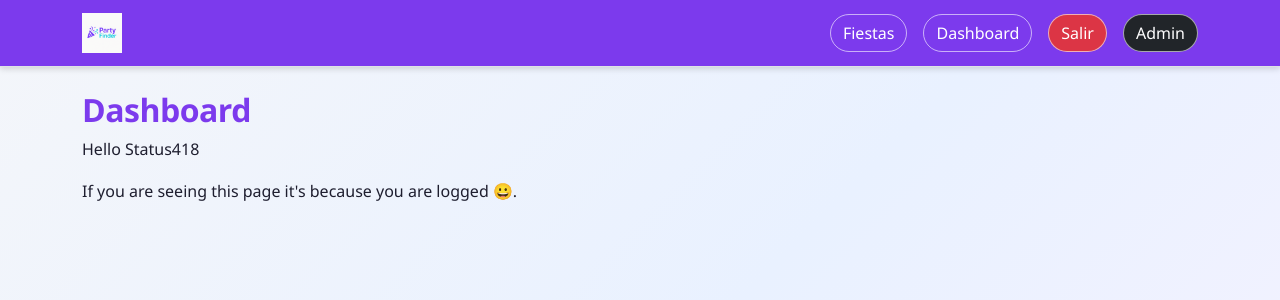
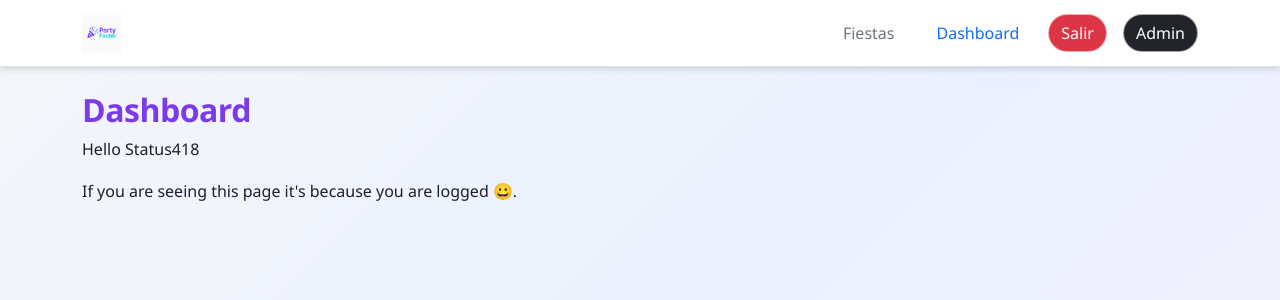
Before and after one commit to MateoLerda/Ingenieria_Web_Grupo2, a Django app: page /dashboard/ in a window 1280 px wide. Shown: the top 300 px of the page. Run offline with Django 5.2, Linux system fonts and the light colour scheme; a user stored in the database is signed in; some libraries are stand-ins or nearby versions.

Commit message:
remove css lines with !important

```diff
--- a/mainapp/static/mainapp/css/styles.css
+++ b/mainapp/static/mainapp/css/styles.css
@@ -22,20 +22,17 @@ body {
    NAVBAR
    ========================== */
 .navbar {
-  background: var(--pf-primary) !important;
   box-shadow: 0 2px 6px rgba(0,0,0,0.15);
   transition: all 0.3s ease;
 }
 
 .navbar .navbar-brand {
-  color: white !important;
   font-weight: bold;
   font-size: 1.4rem;
 }
 
 .navbar .btn {
   border-radius: 999px;
-  color: white !important;
   border: 1px solid rgba(255,255,255,0.6);
   transition: all 0.25s ease;
 }
```
Also changed, not shown: db.sqlite3.
